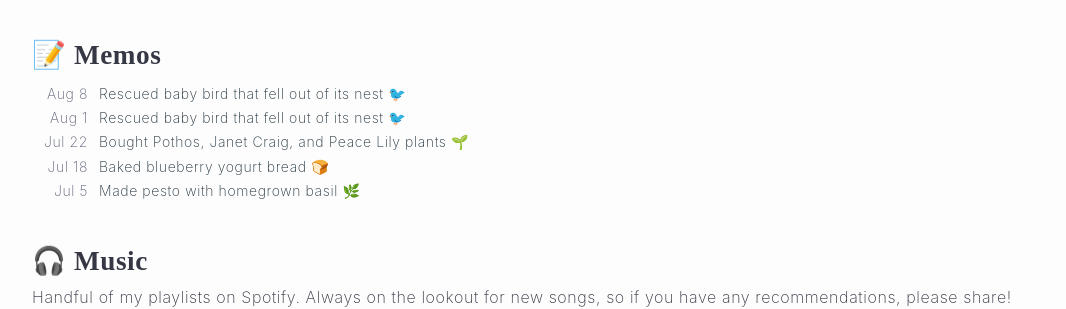
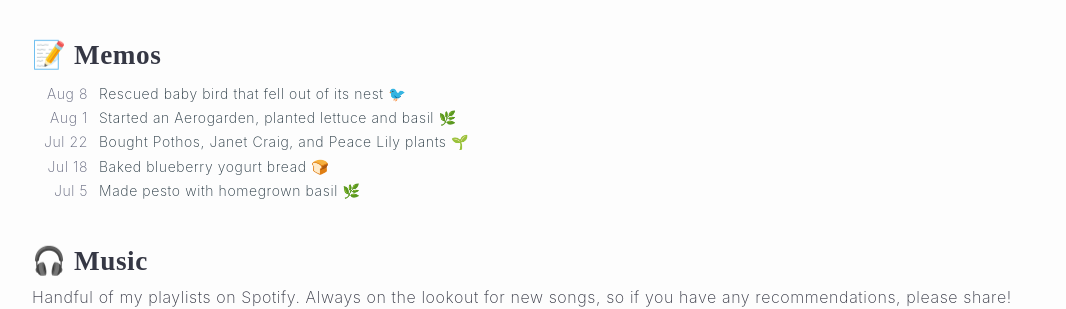
Before and after one commit to suzekim/suzekim.github.io, a Jekyll site: the page built from content/_posts/2020-08-01-indoor-garden.markdown, in a window 1280 px wide. Shown: the part 918-1227 px from the top of the page, without its empty margins (96-1162 px from the left). Built offline with Jekyll 4.4.1, drawn with Linux system fonts in a browser that asks for light colours; nearby versions of some CDN libraries.

Commit message:
fixed duplicate post

```diff
--- a/content/_posts/2020-08-01-indoor-garden.markdown
+++ b/content/_posts/2020-08-01-indoor-garden.markdown
@@ -1,6 +1,6 @@
 ---
 layout: post
-title:  "Rescued baby bird that fell out of its nest 🐦"
+title:  "Started an Aerogarden, planted lettuce and basil 🌿"
 date:   2020-08-01
 categories:
 ---
```
